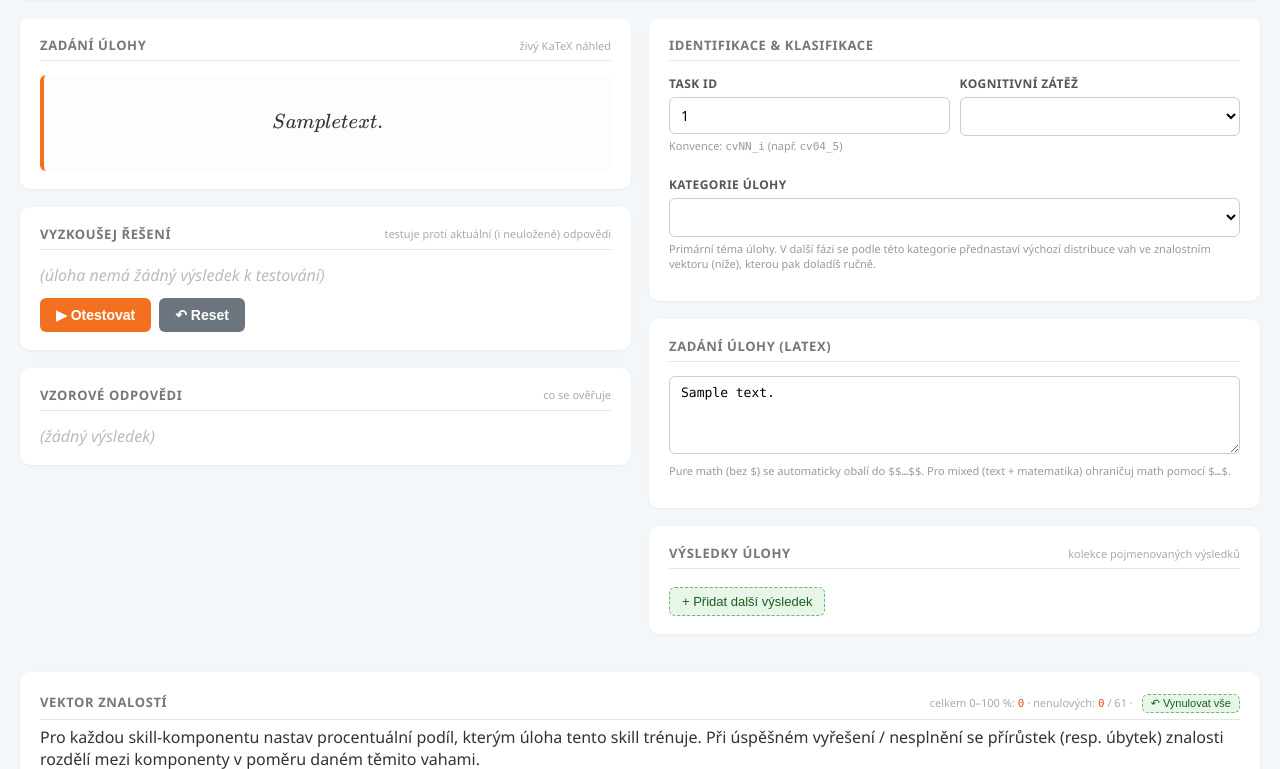
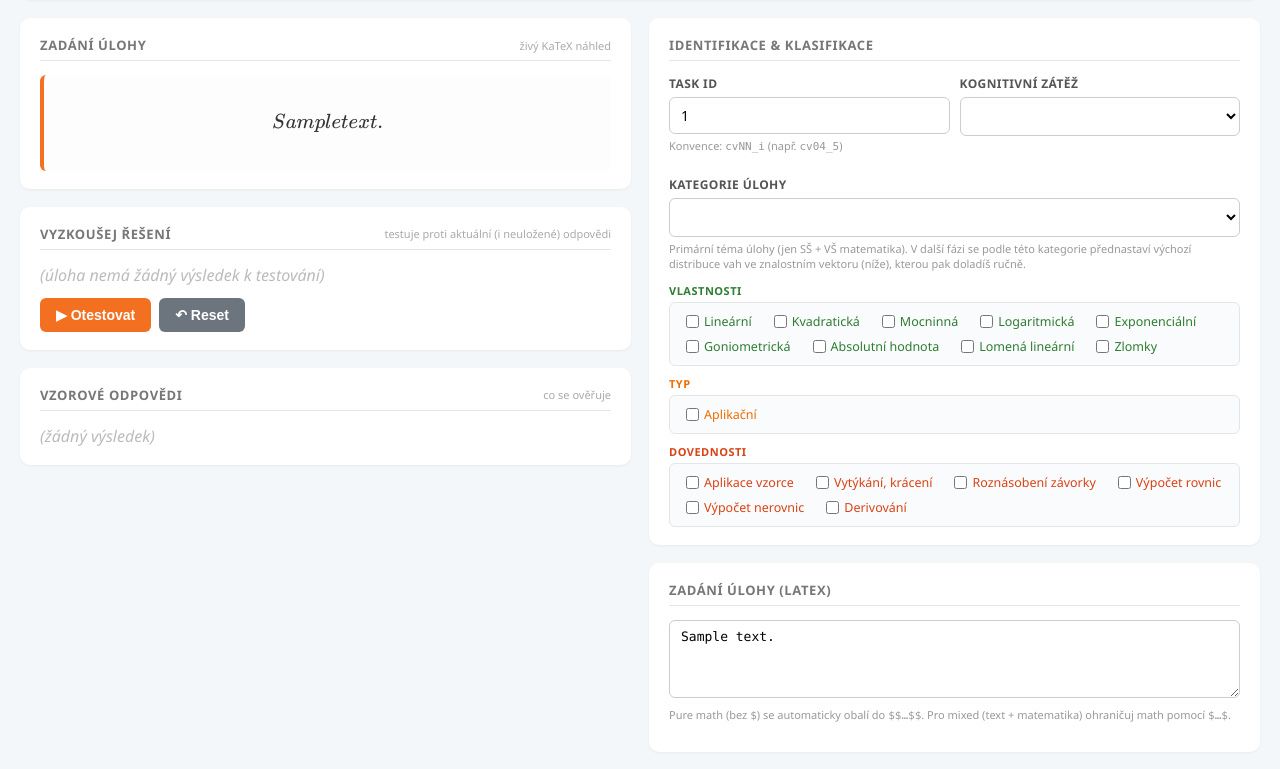
Before and after one commit to dominikpalla/adapt_math, a Flask app: page /tasks/1 in a window 1280 px wide. Shown: the part 85-854 px from the top of the page. Run offline with Flask 3, Linux system fonts and the light colour scheme; the visitor is signed in with stand-in values (Sample User, id 1); tables that the repository leaves empty hold one stand-in row (values such as "Sample post").

Commit message:
Oddělit kategorii (45 SŠ+VŠ) od multi-select tagů (vlastnosti/typ/dovednosti)
V editoru úlohy nyní rozlišujeme:
- Kategorie úlohy: single-select 45 položek (jen SŠ + VŠ matematika).
- 3 multi-select checkbox sekce pod kategorií: Vlastnosti (9), Typ (1),
  Dovednosti (6). Sdílí grp-* barvy. Persistované do nových JSON sloupců
  properties, task_type, skills.

Vektor znalostí (61 vah) zůstává nezměněn — slouží k distribuci přírůstku
znalosti v BKT/IRT. Anotace (category + tagy) se ukládá bokem a v další
fázi se podle ní automaticky předvyplní výchozí distribuce vah.

TechDoc + PDF aktualizovány: sekce 3 (DB schema), 4 (rozdíl vektor znalostí
vs. kategorie + 4 anotační podmnožiny), 5 (UI editor).

Co-Authored-By: Claude Opus 4.7 (1M context) <noreply@anthropic.com>

```diff
--- a/app.py
+++ b/app.py
@@ -24,6 +24,9 @@ from model import MathTask
 from tasks.knowledge_weights import (
     KNOWLEDGE_WEIGHTS,
     TASK_CATEGORIES,
+    TASK_PROPERTIES,
+    TASK_TYPES,
+    TASK_SKILLS,
     WEIGHT_GROUPS,
     GROUP_LABELS,
 )
@@ -88,7 +91,9 @@ def disable_cache(response):
 
 EDITABLE_FIELDS = {
     "task_id", "content_latex", "results",
-    "cognitive_load", "category", "knowledge_vector",
+    "cognitive_load", "category",
+    "properties", "task_type", "skills",
+    "knowledge_vector",
     "graph_vector",  # ponecháno pro kompatibilitu, UI ho už needituje
     "irt_difficulty", "irt_discrimination",
 }
@@ -102,6 +107,9 @@ def task_to_dict(task):
         "results": task.results,
         "cognitive_load": task.cognitive_load,
         "category": task.category,
+        "properties": task.properties or [],
+        "task_type": task.task_type or [],
+        "skills": task.skills or [],
         "knowledge_vector": task.knowledge_vector or {},
         "graph_vector": task.graph_vector,
         "irt_difficulty": task.irt_difficulty,
@@ -186,6 +194,9 @@ def tasks_list():
             weight_groups=WEIGHT_GROUPS,
             group_labels=GROUP_LABELS,
             task_categories=TASK_CATEGORIES,
+            task_properties=TASK_PROPERTIES,
+            task_types=TASK_TYPES,
+            task_skills=TASK_SKILLS,
         )
     finally:
         session.close()
@@ -210,6 +221,9 @@ def task_checker(task_id):
             total=total,
             knowledge_weights=KNOWLEDGE_WEIGHTS,
             task_categories=TASK_CATEGORIES,
+            task_properties=TASK_PROPERTIES,
+            task_types=TASK_TYPES,
+            task_skills=TASK_SKILLS,
             weight_groups=WEIGHT_GROUPS,
             group_labels=GROUP_LABELS,
         )
@@ -242,7 +256,8 @@ def api_task_save(task_id):
 
         for k, v in payload.items():
             setattr(task, k, v)
-        for k in ("results", "graph_vector"):
+        for k in ("results", "graph_vector", "knowledge_vector",
+                  "properties", "task_type", "skills"):
             if k in payload:
                 flag_modified(task, k)
 
--- a/tasks/knowledge_weights.py
+++ b/tasks/knowledge_weights.py
@@ -1,24 +1,29 @@
 """
 Definice vektoru vah (skill-komponent) pro AdaptMath.
 
-KNOWLEDGE_WEIGHTS — plochý seznam všech vah znalostního vektoru úlohy.
-Při editaci úlohy expert nastavuje pro každou váhu procentuální hodnotu
-(0–100), která vyjadřuje, jak moc daný skill úloha trénuje. Při úspěšném
-vyřešení úlohy se přírůstek znalosti rozdělí mezi její skill-komponenty
-v poměru daném těmito vahami; při nesplnění se obdobně rozdělí úbytek.
-
-Pro IRT/BKT engine pak ve studentově profilu existuje paralelní vektor
-stejných vah s hodnotami 0–1 (úroveň znalosti studenta v daném skillu).
+KNOWLEDGE_WEIGHTS — plochý seznam **61** všech vah znalostního vektoru
+úlohy. Při editaci expert nastavuje pro každou váhu procentuální hodnotu
+(0–100), která vyjadřuje, jak moc daný skill úloha trénuje. Pro IRT/BKT
+engine pak ve studentově profilu existuje paralelní vektor stejných vah
+s hodnotami 0–1 (úroveň znalosti studenta v daném skillu).
 
 Aktuální seznam pochází z konzultace s dr. Medkovou (verze 260601_v2):
-61 listových vah seskupených do 13 logických skupin (Vlasnosti, Typ,
-Dovednosti, SŠ, Funkce, Monotonie, Konvexnost/konkávnost, Spojitost,
-Limita, Derivace, Průběh funkce, Primitivní funkce, Určitý integrál).
-Hlavní (header) kategorie z původního excelu nejsou v seznamu — jen
-listové prvky.
+13 logických skupin (Vlasnosti, Typ, Dovednosti, SŠ, Funkce, Monotonie,
+Konvexnost/konkávnost, Spojitost, Limita, Derivace, Průběh funkce,
+Primitivní funkce, Určitý integrál).
 
-TASK_CATEGORIES — k výběru v UI selectoru kategorie úlohy. Aktuálně
-je to rovno KNOWLEDGE_WEIGHTS (každá váha může být i primární kategorií).
+V UI rozlišujeme **dvě věci**:
+
+  1) Vektor znalostí (`KNOWLEDGE_WEIGHTS`, 61) — celý mix vlastností,
+     typu, dovedností i kategorií SŠ/VŠ. Edituje se sliderami.
+
+  2) Anotace úlohy (ukládá se „bokem" pro pozdější automatické
+     předvyplnění vektoru znalostí):
+       - Kategorie (`TASK_CATEGORIES`, 45) — JEDNA primární kategorie
+         úlohy. Jen SŠ + VŠ matematika (bez vlastností/typu/dovedností).
+       - Vlastnosti (`TASK_PROPERTIES`, 9) — multi-select (checkboxy).
+       - Typ (`TASK_TYPES`, 1) — multi-select (checkboxy).
+       - Dovednosti (`TASK_SKILLS`, 6) — multi-select (checkboxy).
 
 WEIGHT_GROUPS — mapping name → group key pro barevné rozlišení v UI.
 """
@@ -166,8 +171,20 @@ GROUP_LABELS = {
     "ui":         "Určitý integrál",
 }
 
-# Kategorie úlohy (nabízeno v <select> v editoru) = celý seznam vah.
-TASK_CATEGORIES = list(KNOWLEDGE_WEIGHTS)
+# --- Anotační podmnožiny (ukládají se „bokem" do tasku, viz model.py) ---
+#
+# TASK_CATEGORIES je primární **jedinečná** kategorie (single-select); jen
+# matematické tematické skupiny (SŠ + VŠ), tedy bez Vlastností/Typu/Dovedností.
+_CATEGORY_GROUPS = {
+    "ss", "funkce", "monotonie", "konvex", "spojitost",
+    "limita", "derivace", "prubeh", "pf", "ui",
+}
+TASK_CATEGORIES = [w for w in KNOWLEDGE_WEIGHTS if weight_group(w) in _CATEGORY_GROUPS]
+
+# Multi-select checkboxy pod kategorií:
+TASK_PROPERTIES = [w for w in KNOWLEDGE_WEIGHTS if weight_group(w) == "vlasnosti"]
+TASK_TYPES      = [w for w in KNOWLEDGE_WEIGHTS if weight_group(w) == "typ"]
+TASK_SKILLS     = [w for w in KNOWLEDGE_WEIGHTS if weight_group(w) == "dovednosti"]
 
 
 # Sanity checky při importu
@@ -175,3 +192,9 @@ assert len(KNOWLEDGE_WEIGHTS) == 61, f"Očekáváno 61 vah, je {len(KNOWLEDGE_WE
 assert len(set(KNOWLEDGE_WEIGHTS)) == len(KNOWLEDGE_WEIGHTS), "Duplicitní názvy vah!"
 assert all(weight_group(w) != "default" for w in KNOWLEDGE_WEIGHTS), \
     f"Některá váha bez skupiny: {[w for w in KNOWLEDGE_WEIGHTS if weight_group(w) == 'default']}"
+assert len(TASK_CATEGORIES) == 45, f"Očekáváno 45 kategorií, je {len(TASK_CATEGORIES)}"
+assert len(TASK_PROPERTIES) == 9, f"Očekáváno 9 vlastností, je {len(TASK_PROPERTIES)}"
+assert len(TASK_TYPES) == 1, f"Očekáván 1 typ, je {len(TASK_TYPES)}"
+assert len(TASK_SKILLS) == 6, f"Očekáváno 6 dovedností, je {len(TASK_SKILLS)}"
+assert len(TASK_CATEGORIES) + len(TASK_PROPERTIES) + len(TASK_TYPES) + len(TASK_SKILLS) \
+       == len(KNOWLEDGE_WEIGHTS), "Suma anotačních podmnožin != 61"
--- a/templates/task_checker.html
+++ b/templates/task_checker.html
@@ -265,6 +265,30 @@
         .kv-legend { display: flex; flex-wrap: wrap; gap: 6px 14px; margin: 0 0 8px 0; font-size: 11px; }
         .kv-legend .leg { display: inline-flex; align-items: center; gap: 4px; }
         .kv-legend .dot { width: 10px; height: 10px; border-radius: 50%; display: inline-block; }
+
+        /* Multi-select checkbox skupiny (Vlastnosti / Typ / Dovednosti) pod
+           selectem kategorie. Sdílí grp-* barvy. */
+        .tag-group { margin-top: 10px; }
+        .tag-group > .tg-head {
+            font-size: 11px; font-weight: 700; letter-spacing: 0.5px;
+            text-transform: uppercase; margin-bottom: 4px;
+        }
+        .tag-group .tg-options {
+            display: flex; flex-wrap: wrap; gap: 4px 10px;
+            background: #fafbfc; border: 1px solid var(--border);
+            border-radius: 6px; padding: 8px 10px;
+        }
+        .tag-group label.tg-opt {
+            display: inline-flex; align-items: center; gap: 5px;
+            font-size: 12.5px; cursor: pointer;
+            padding: 2px 6px; border-radius: 4px;
+            color: inherit;  /* zděděno z grp-* na rodiči */
+        }
+        .tag-group label.tg-opt:hover { background: #fff; }
+        .tag-group label.tg-opt input[type="checkbox"] {
+            margin: 0; cursor: pointer; accent-color: currentColor;
+        }
+        .tag-group label.tg-opt.checked { background: #fff7ee; font-weight: 600; }
         .kv-slider { width: 100%; cursor: pointer; }
         .kv-number {
             width: 100%; padding: 4px 6px; border: 1px solid #c8ced3; border-radius: 4px;
@@ -356,7 +380,43 @@
                         <option value="{{ cat }}" class="grp-{{ weight_groups[cat] }}">{{ cat }}</option>
                         {% endfor %}
                     </select>
-                    <p class="hint-text">Primární téma úlohy. V další fázi se podle této kategorie přednastaví výchozí distribuce vah ve znalostním vektoru (níže), kterou pak doladíš ručně.</p>
+                    <p class="hint-text">Primární téma úlohy (jen SŠ + VŠ matematika). V další fázi se podle této kategorie přednastaví výchozí distribuce vah ve znalostním vektoru (níže), kterou pak doladíš ručně.</p>
+                </div>
+
+                <div class="tag-group grp-vlasnosti">
+                    <div class="tg-head">Vlastnosti</div>
+                    <div class="tg-options" data-field="properties">
+                        {% for w in task_properties %}
+                        <label class="tg-opt">
+                            <input type="checkbox" value="{{ w }}" data-tag-field="properties">
+                            <span>{{ w.split(' - ', 1)[1] if ' - ' in w else w }}</span>
+                        </label>
+                        {% endfor %}
+                    </div>
+                </div>
+
+                <div class="tag-group grp-typ">
+                    <div class="tg-head">Typ</div>
+                    <div class="tg-options" data-field="task_type">
+                        {% for w in task_types %}
+                        <label class="tg-opt">
+                            <input type="checkbox" value="{{ w }}" data-tag-field="task_type">
+                            <span>{{ w.split(' - ', 1)[1] if ' - ' in w else w }}</span>
+                        </label>
+                        {% endfor %}
+                    </div>
+                </div>
+
+                <div class="tag-group grp-dovednosti">
+                    <div class="tg-head">Dovednosti</div>
+                    <div class="tg-options" data-field="skills">
+                        {% for w in task_skills %}
+                        <label class="tg-opt">
+                            <input type="checkbox" value="{{ w }}" data-tag-field="skills">
+                            <span>{{ w.split(' - ', 1)[1] if ' - ' in w else w }}</span>
+                        </label>
+                        {% endfor %}
+                    </div>
                 </div>
             </section>
 
@@ -554,6 +614,7 @@ function loadStateToForm() {
     document.getElementById('f-content_latex').value = state.content_latex || '';
     document.getElementById('f-cognitive_load').value = state.cognitive_load || '';
     document.getElementById('f-category').value = state.category || '';
+    loadTagFieldsToForm();
     loadKnowledgeVectorToForm();
     buildResultsEditor();
     refreshContentPreview();
@@ -576,7 +637,36 @@ function attachBindings() {
     document.getElementById('f-category').addEventListener('change', e => {
         state.category = e.target.value || null; setDirty();
     });
+    attachTagFieldBindings();
     attachKnowledgeVectorBindings();
+}
+
+/* -------- Multi-select tagy (properties / task_type / skills) ------------- */
+/* Každé pole je v state list stringů (názvy vah z KNOWLEDGE_WEIGHTS).        */
+
+function loadTagFieldsToForm() {
+    ['properties', 'task_type', 'skills'].forEach(field => {
+        const selected = new Set(state[field] || []);
+        document.querySelectorAll(`input[data-tag-field="${field}"]`).forEach(cb => {
+            const on = selected.has(cb.value);
+            cb.checked = on;
+            cb.closest('label.tg-opt').classList.toggle('checked', on);
+        });
+    });
+}
+
+function attachTagFieldBindings() {
+    document.querySelectorAll('input[data-tag-field]').forEach(cb => {
+        cb.addEventListener('change', e => {
+            const field = e.target.dataset.tagField;
+            const cur = new Set(state[field] || []);
+            if (e.target.checked) cur.add(e.target.value);
+            else cur.delete(e.target.value);
+            state[field] = Array.from(cur);
+            e.target.closest('label.tg-opt').classList.toggle('checked', e.target.checked);
+            setDirty();
+        });
+    });
 }
 
 /* -------- Vektor znalostí (knowledge_vector) ----------------------------- */
```
Also changed, not shown: model.py (+13 -3 lines), 2 other files.
